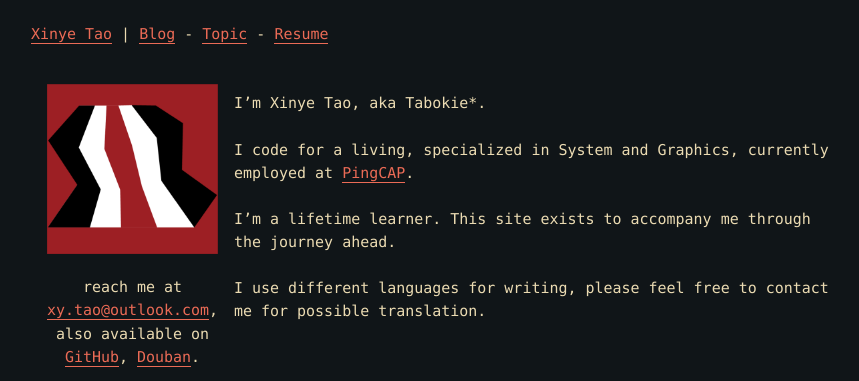
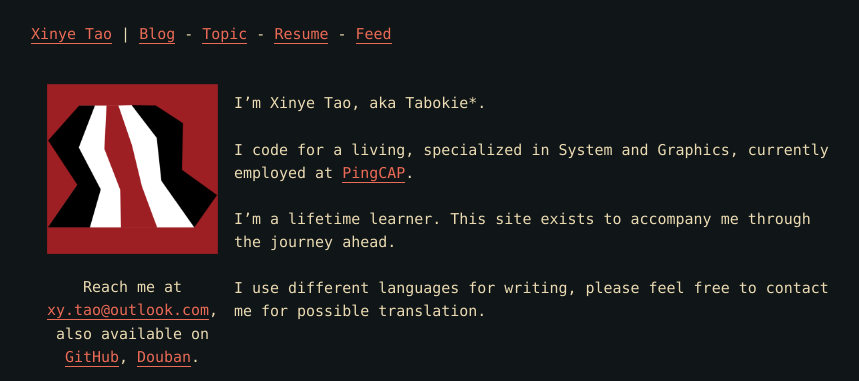
Before and after one commit to tabokie/tabokie.github.io, a Jekyll site: the page built from index.md, in a window 1280 px wide. Shown: the top 381 px of the page, without its empty margins (203-1062 px from the left). Built offline with Jekyll 4.4.1, drawn with Linux system fonts in a browser that asks for light colours.

Commit message:
add rss feed
Signed-off-by: tabokie <xy.tao@outlook.com>

```diff
--- a/Gemfile
+++ b/Gemfile
@@ -7,3 +7,4 @@ gemspec
 gem 'wdm', '~> 0.1.0' if Gem.win_platform?
 gem 'jekyll-seo-tag'
 gem 'jekyll-sitemap'
+gem 'jekyll-feed'
--- a/_config.yml
+++ b/_config.yml
@@ -6,3 +6,4 @@ collections:
 plugins:
   - jekyll-seo-tag
   - jekyll-sitemap
+  - jekyll-feed
--- a/_includes/navbar.html
+++ b/_includes/navbar.html
@@ -1,4 +1,4 @@
 <header>
-    <p><a href="/">Xinye Tao</a> | <a href="/blogs.html">Blog</a> - <a href="/topics.html">Topic</a> - <a href="/resume.html">Resume</a></p>
+    <p><a href="/">Xinye Tao</a> | <a href="/blogs.html">Blog</a> - <a href="/topics.html">Topic</a> - <a href="/resume.html">Resume</a> - <a href="/feed.xml">Feed</a></p>
     <!-- <p><a href="/">Xinye Tao</a> - <a href="/blogs.html">Blog</a> - <a href="/contact">Contact</a> - <a href="/gallery">Gallery</a> - <a href="/resume">Resume</a> - <a href="/talks">Talks</a> | <a target="_blank" rel="noopener noreferrer" href="https://graphviz.christine.website">GraphViz</a> - <a target="_blank" rel="noopener noreferrer" href="https://when-then-zen.christine.website/">When Then Zen</a></p> -->
 </header>
--- a/_layouts/sidebar.html
+++ b/_layouts/sidebar.html
@@ -51,7 +51,7 @@
             <img src="{{page.avatar}}" alt="My Avatar" class="avatar">
             {% endif %}
             <br />
-            reach me at <a href="mailto:xy.tao@outlook.com">xy.tao@outlook.com</a>,
+            Reach me at <a href="mailto:xy.tao@outlook.com">xy.tao@outlook.com</a>,
             <br />
             also available on
             <br />
```
